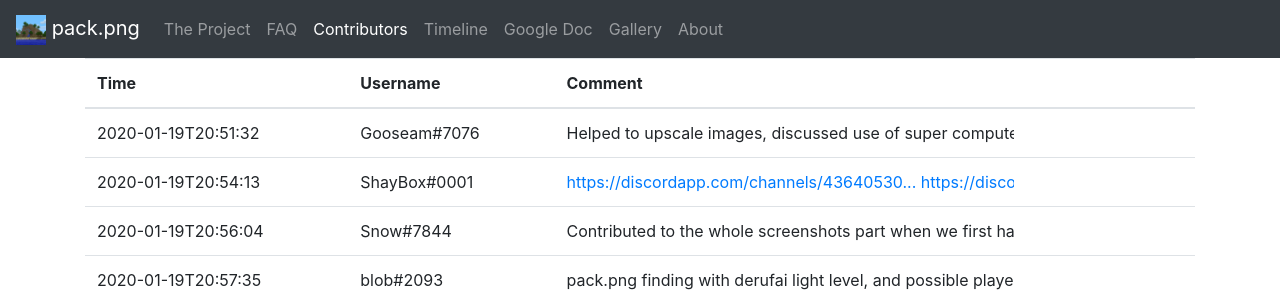
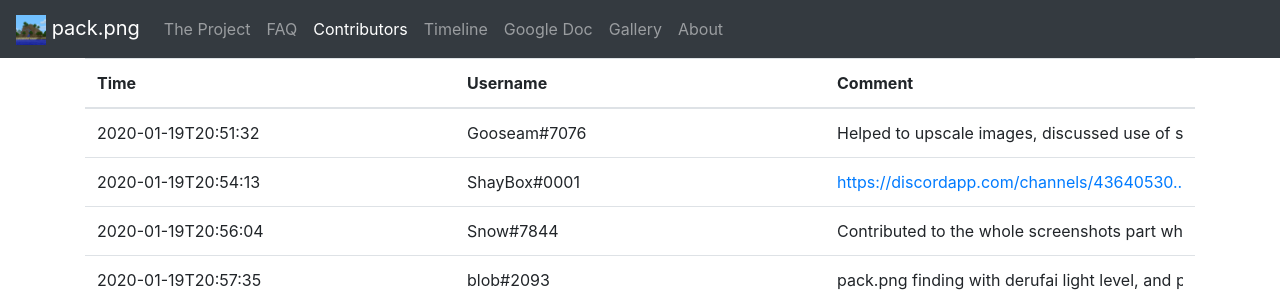
Before and after one commit to laundmo/packpng, a Flask app: page /contributors/ in a window 1280 px wide. Shown: the top 296 px of the page. Run offline with Flask 2, Linux system fonts and the light colour scheme; some libraries are stand-ins or nearby versions.

Commit message:
Update table_stuff.css
fixes for table

```diff
--- a/static/table_stuff.css
+++ b/static/table_stuff.css
@@ -1,3 +1,6 @@
+.table {
+   table-layout: fixed;
+}
 
 .text_cell_td {
     white-space: nowrap;
@@ -5,9 +8,7 @@
 
 .text_cell_div {
     overflow-x: auto;
-    width: 35vw;
 }
 .text_cell_div_small {
     overflow-x: auto;
-    width: 10vw;
 }
```
